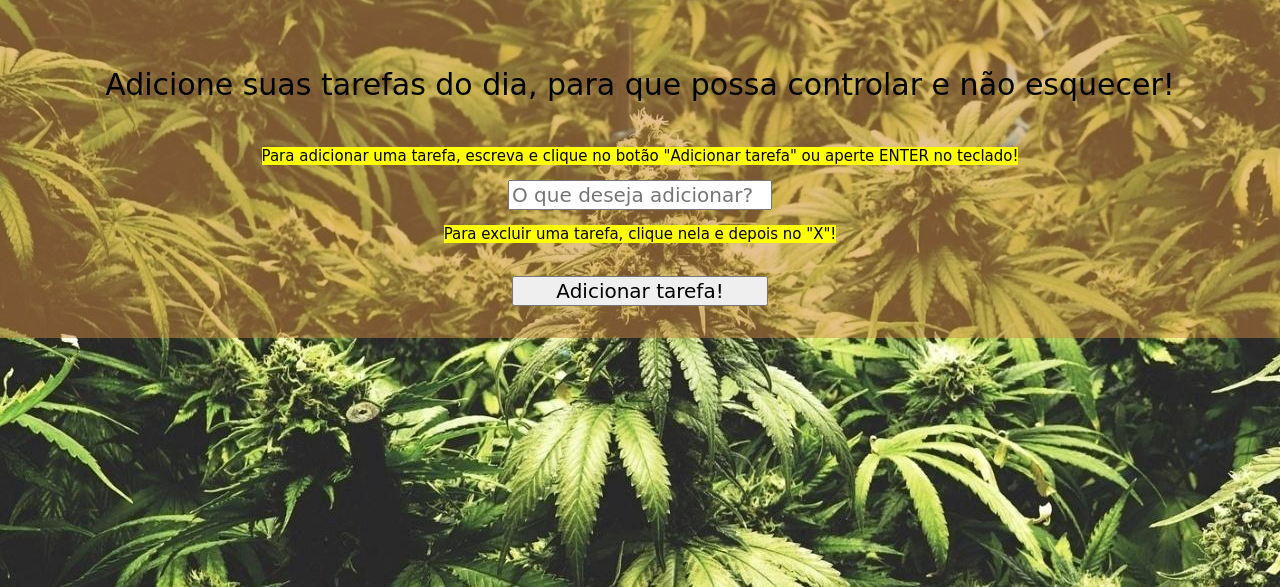
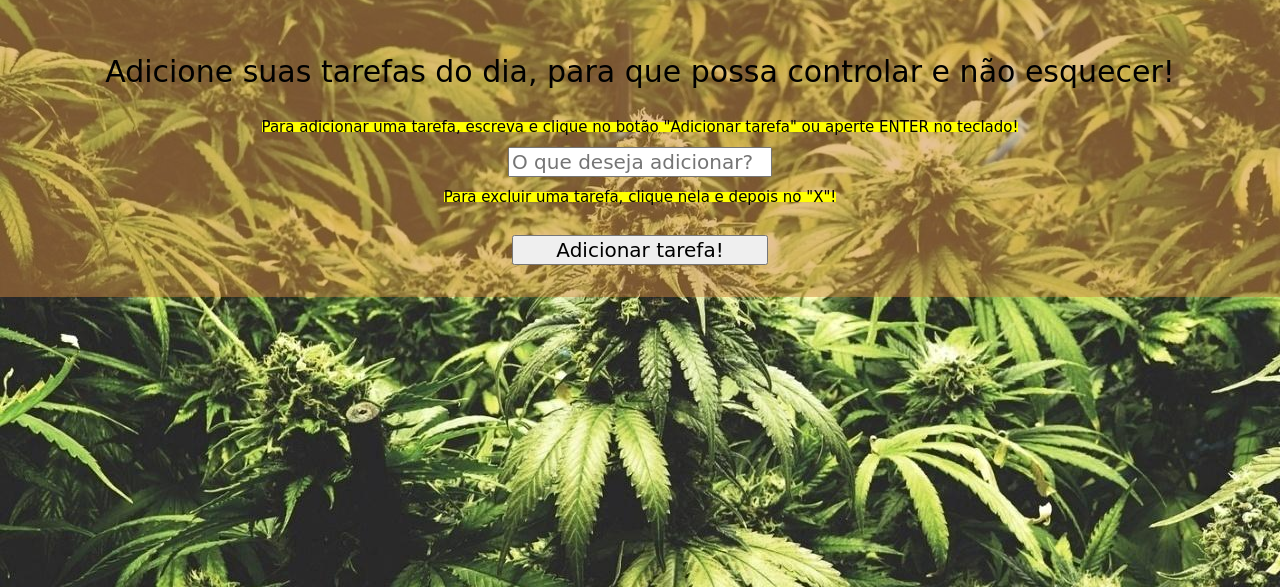
Before and after one commit to almasob/almasob.github.io, a plain HTML site: page index.html in a window 1280 px wide. Shown: the part 213-800 px from the top of the page. Drawn offline with Linux system fonts and the light colour scheme; a web font is replaced by a local one.

Commit message:
Update exericio.css

```diff
--- a/exericio.css
+++ b/exericio.css
@@ -58,7 +58,8 @@ color: rgba(173,255,47,1);
 h1{font-size: 60px;
   text-decoration: underline; }
 
-p{font-size: 30px;}
+p{font-size: 30px;
+line-height: 10px;}
 
 input{font-size: 20px;}
 
@@ -67,4 +68,5 @@ button{font-size: 20px;}
 .sub{
   font-size: 15px;
   background-color: yellow;
+  line-height: 10px;
 }
```
